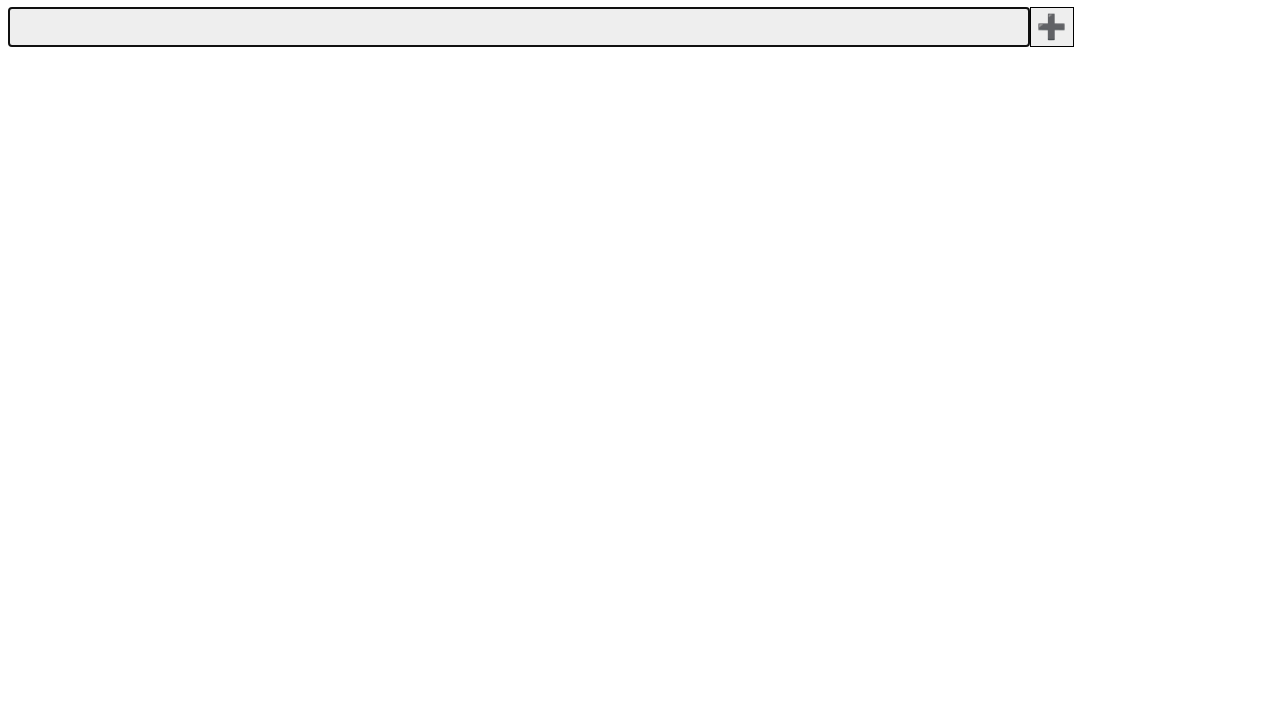
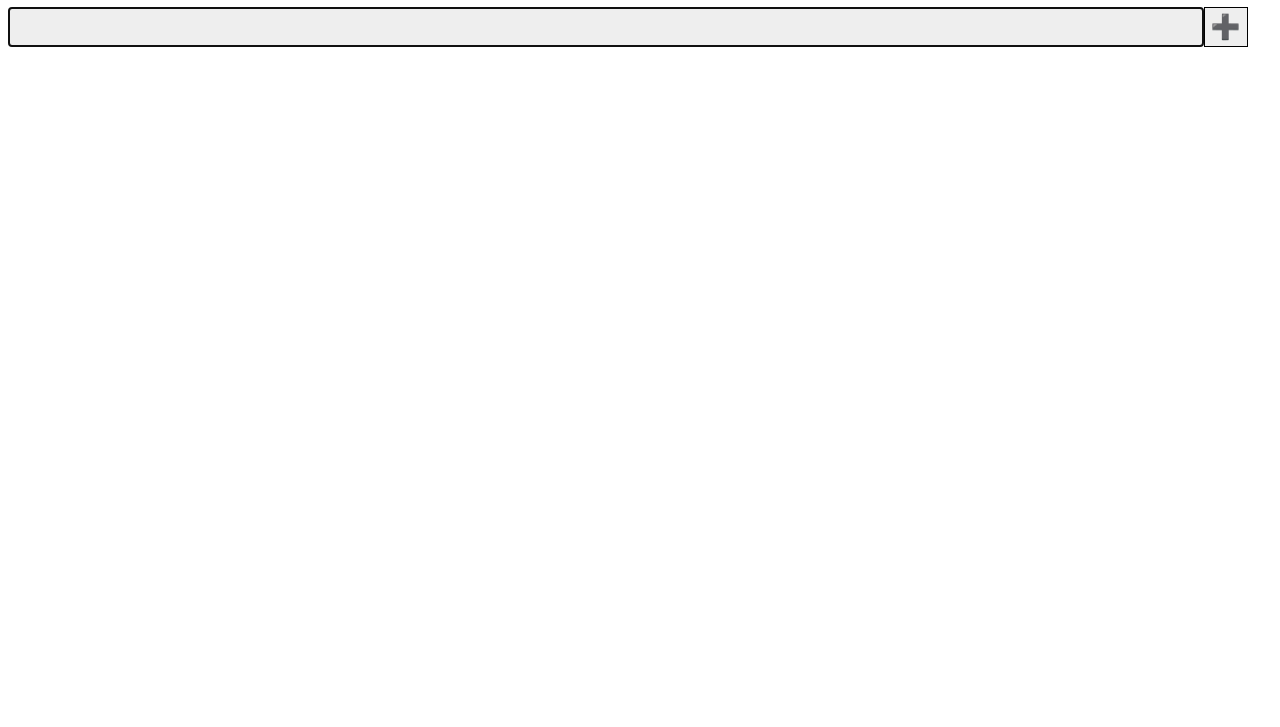
Before and after one commit to smenjas/todo-vanilla, a plain HTML site: page client/index.html in a window 1280 px wide. Shown: the part 73-800 px from the top of the page. Drawn offline with Linux system fonts and the light colour scheme.

Commit message:
Use the full screen width.

```diff
--- a/client/main.css
+++ b/client/main.css
@@ -23,6 +23,9 @@ input {
 #tasks ul {
     display: table-row;
     font-size: 1.5rem;
+}
+#tasks input {
+    width: calc(100vw - 6rem);
 }
 
 @media print {
```
